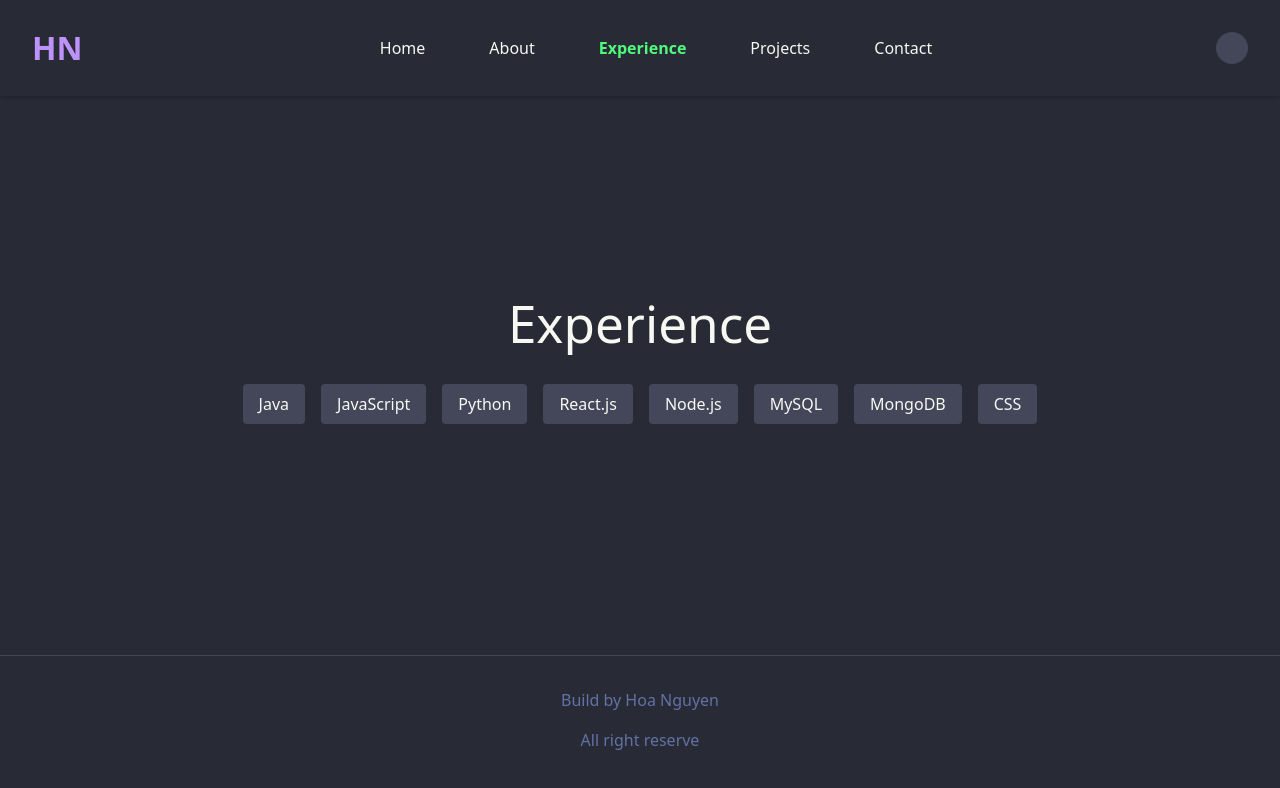
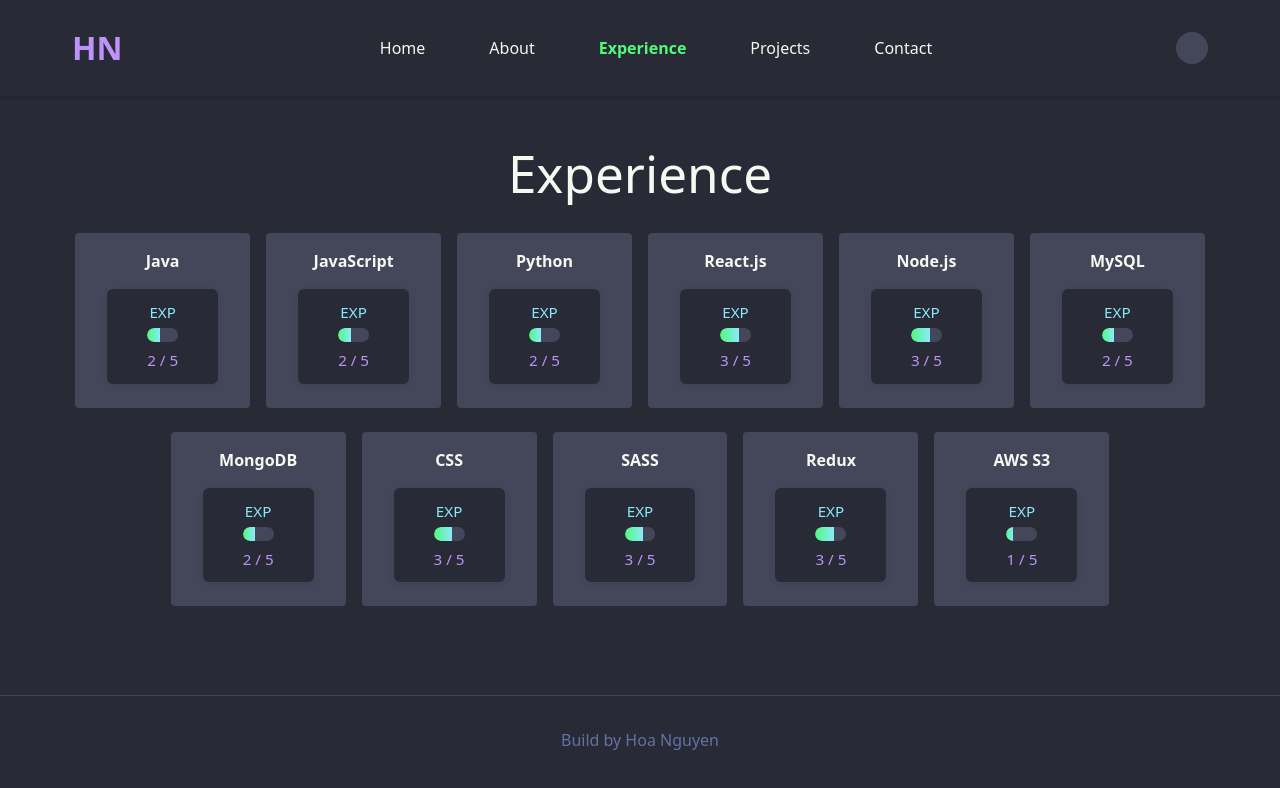
Before and after one commit to Tomnguyen2604/website, a React (Vite) app: page /experience in a window 1280 px wide. Shown: the top 788 px of the page. Built offline with nearby package versions, Linux system fonts and the light colour scheme; no server answers; some icons are missing.

Commit message:
large update

```diff
--- a/src/App.css
+++ b/src/App.css
@@ -43,7 +43,7 @@
 
 .home_container p {
     font-size: 1.2rem;
-    color: #666;
+    color: var(--dracula-foreground) !important;
 }
 
 .logo {
@@ -80,50 +80,6 @@
 
 .read-the-docs {
     color: #888;
-}
-
-/* Experience Section */
-.experience-container {
-    width: 100%;
-    padding: 2rem;
-}
-
-.section-header h1 {
-    color: var(--dracula-foreground);
-    margin-bottom: 2rem;
-    text-align: center;
-}
-
-.experience-grid {
-    display: grid;
-    grid-template-columns: repeat(auto-fit, minmax(250px, 1fr));
-    gap: 2rem;
-    justify-content: center;
-    padding: 1rem;
-    max-width: 1200px;
-    margin: 0 auto;
-}
-
-.tech-stack {
-    display: flex;
-    flex-wrap: wrap;
-    gap: 1rem;
-    justify-content: center;
-    list-style: none;
-    padding: 0;
-}
-
-.tech-stack li {
-    padding: 0.5rem 1rem;
-    border-radius: 4px;
-    background-color: var(--dracula-current-line);
-    color: var(--dracula-foreground);
-    transition: all 0.3s ease;
-}
-
-.tech-stack li:hover {
-    background-color: var(--dracula-selection);
-    transform: translateY(-2px);
 }
 
 /* Projects Section */
@@ -197,3 +153,114 @@
 :root[data-theme="dark"] .layout {
     background-color: var(--dracula-bg);
 }
+
+/* Responsive Design */
+@media (max-width: 1200px) {
+    .main-content {
+        padding: 80px 2rem 2rem 2rem;
+    }
+
+    .home_container h1 {
+        font-size: 3rem;
+    }
+
+    .home_container h2 {
+        font-size: 1.8rem;
+    }
+}
+
+@media (max-width: 992px) {
+    .home_container h1 {
+        font-size: 2.5rem;
+    }
+
+    .home_container h2 {
+        font-size: 1.5rem;
+    }
+
+    .about_container {
+        padding: 1.5rem;
+    }
+
+    .about_text p {
+        font-size: 1rem;
+    }
+}
+
+@media (max-width: 768px) {
+    .main-content {
+        padding: 80px 1rem 1rem 1rem;
+    }
+
+    .home_container h1 {
+        font-size: 2rem;
+    }
+
+    .home_container h2 {
+        font-size: 1.3rem;
+    }
+
+    .home_container p {
+        font-size: 1rem;
+    }
+
+    .about_container {
+        padding: 1rem;
+    }
+
+    .projects_container,
+    .experience-container,
+    .contact_container {
+        padding: 1rem;
+    }
+
+    .tech-stack {
+        gap: 0.5rem;
+    }
+
+    .tech-stack li {
+        padding: 0.4rem 0.8rem;
+        font-size: 0.9rem;
+    }
+}
+
+@media (max-width: 576px) {
+    .home_container h1 {
+        font-size: 1.8rem;
+    }
+
+    .home_container h2 {
+        font-size: 1.2rem;
+    }
+
+    .home_container p {
+        font-size: 0.9rem;
+    }
+
+    .about_text h1 {
+        font-size: 1.8rem;
+    }
+
+    .about_text p {
+        font-size: 0.9rem;
+    }
+
+    .tech-stack li {
+        padding: 0.3rem 0.6rem;
+        font-size: 0.8rem;
+    }
+}
+
+/* Ensure images are responsive */
+img {
+    max-width: 100%;
+    height: auto;
+}
+
+/* Ensure text remains readable on small screens */
+p,
+li,
+a {
+    word-wrap: break-word;
+    overflow-wrap: break-word;
+}
--- a/src/components/Experience.jsx
+++ b/src/components/Experience.jsx
@@ -1,16 +1,21 @@
 import { Fade } from "react-awesome-reveal";
+import "../styles/Experience.css";
+
+const tech_stack = [
+    { name: "Java", exp: 2 },
+    { name: "JavaScript", exp: 2 },
+    { name: "Python", exp: 2 },
+    { name: "React.js", exp: 3 },
+    { name: "Node.js", exp: 3 },
+    { name: "MySQL", exp: 2 },
+    { name: "MongoDB", exp: 2 },
+    { name: "CSS", exp: 3 },
+    { name: "SASS", exp: 3 },
+    { name: "Redux", exp: 3 },
+    { name: "AWS S3", exp: 1 },
+];
 
 const Expericance = () => {
-    const tech_stack = [
-        "Java",
-        "JavaScript",
-        "Python",
-        "React.js",
-        "Node.js",
-        "MySQL",
-        "MongoDB",
-        "CSS",
-    ];
     return (
         <div className="experience-container">
             <Fade triggerOnce duration={2000}>
@@ -22,7 +27,27 @@ const Expericance = () => {
                 <ul className="tech-stack">
                     {tech_stack.map((item, i) => (
                         <Fade key={i} triggerOnce duration={2000} delay={i * 5}>
-                            <li key={item}>{item}</li>
+                            <li key={item.name} className="exp-language">
+                                <div className="exp-language-title">
+                                    {item.name}
+                                </div>
+                                <div className="exp-dropdown">
+                                    <div className="exp-label">EXP</div>
+                                    <div className="exp-bar-bg">
+                                        <div
+                                            className="exp-bar-fill"
+                                            style={{
+                                                width: `${
+                                                    (item.exp / 5) * 100
+                                                }%`,
+                                            }}
+                                        ></div>
+                                    </div>
+                                    <div className="exp-value">
+                                        {item.exp} / 5
+                                    </div>
+                                </div>
+                            </li>
                         </Fade>
                     ))}
                 </ul>
--- a/src/components/Footer.jsx
+++ b/src/components/Footer.jsx
@@ -5,7 +5,6 @@ const Footer = () => {
         <Fade>
             <div id="footer">
                 <p>Build by Hoa Nguyen</p>
-                <p>All right reserve</p>
             </div>
         </Fade>
     );
--- a/src/components/Projects.jsx
+++ b/src/components/Projects.jsx
@@ -5,7 +5,8 @@ import "../styles/ProjectBox.css";
 
 const projects = [
     {
-        title: "conversy",
+        title: "coversy",
+        image: "./src/assets/coversy.png",
         description:
             "Final project for the course of Software Development at SAIT",
         links: [
@@ -14,6 +15,7 @@ const projects = [
                 url: "https://github.com/drewxs/coversy",
             },
         ],
+        libraries: ["React", "SASS", "Redux", "Express", "MongoDB", "AWS S3"],
     },
 ];
 
@@ -34,8 +36,10 @@ const Projects = () => {
                     <ProjectBox
                         key={idx}
                         title={project.title}
+                        image={project.image}
                         description={project.description}
                         links={project.links}
+                        libraries={project.libraries}
                     />
                 ))}
             </div>
--- /dev/null
+++ b/src/styles/Experience.css
@@ -0,0 +1,113 @@
+/* Experience Section */
+.experience-container {
+    width: 100%;
+    padding: 2rem;
+}
+
+.section-header h1 {
+    color: var(--dracula-foreground);
+    margin-bottom: 2rem;
+    text-align: center;
+}
+
+.experience-grid {
+    display: grid;
+    grid-template-columns: repeat(auto-fit, minmax(250px, 1fr));
+    gap: 2rem;
+    justify-content: center;
+    padding: 1rem;
+    max-width: 1200px;
+    margin: 0 auto;
+}
+
+.tech-stack {
+    display: flex;
+    flex-wrap: wrap;
+    gap: 1rem;
+    justify-content: center;
+    list-style: none;
+    padding: 0;
+}
+
+.tech-stack li {
+    padding: 0.5rem 1rem;
+    border-radius: 4px;
+    background-color: var(--dracula-current-line);
+    color: var(--dracula-foreground);
+    transition: all 0.3s ease;
+    min-width: 160px;
+    max-width: 180px;
+    display: flex;
+    flex-direction: column;
+    align-items: center;
+    box-sizing: border-box;
+    font-size: 1rem;
+}
+
+.tech-stack li:hover {
+    background-color: var(--dracula-selection);
+    transform: translateY(-2px);
+}
+
+/* EXP Dropdown Styles */
+.exp-language {
+    position: relative;
+    background: var(--dracula-current-line);
+    border-radius: 6px;
+    margin-bottom: 0.5rem;
+    transition: background 0.2s;
+}
+.exp-language:hover {
+    background: var(--dracula-selection);
+}
+.exp-language-title {
+    font-weight: 600;
+    color: var(--dracula-foreground);
+    padding: 0.5rem 1rem;
+}
+.exp-dropdown {
+    margin: 0.5rem 1rem 1rem 1rem;
+    background: var(--dracula-bg);
+    border-radius: 6px;
+    box-shadow: 0 2px 8px rgba(0, 0, 0, 0.08);
+    padding: 0.75rem 2.5rem;
+    animation: fadeInExp 0.3s;
+}
+.exp-label {
+    font-size: 0.95rem;
+    color: var(--dracula-cyan);
+    margin-bottom: 0.3rem;
+}
+.exp-bar-bg {
+    width: 100%;
+    height: 14px;
+    background: var(--dracula-current-line);
+    border-radius: 7px;
+    overflow: hidden;
+    margin-bottom: 0.4rem;
+}
+.exp-bar-fill {
+    height: 100%;
+    background: linear-gradient(
+        90deg,
+        var(--dracula-green),
+        var(--dracula-cyan)
+    );
+    border-radius: 7px 0 0 7px;
+    transition: width 0.4s cubic-bezier(0.4, 0, 0.2, 1);
+}
+.exp-value {
+    font-size: 0.95rem;
+    color: var(--dracula-purple);
+    font-weight: 500;
+}
+@keyframes fadeInExp {
+    from {
+        opacity: 0;
+        transform: translateY(-10px);
+    }
+    to {
+        opacity: 1;
+        transform: translateY(0);
+    }
+}
--- a/src/styles/Navbar.css
+++ b/src/styles/Navbar.css
@@ -2,7 +2,7 @@
     position: fixed;
     top: 0;
     width: 100%;
-    background-color: #fff;
+    background-color: var(--dracula-bg);
     box-shadow: 0 2px 4px rgba(0, 0, 0, 0.1);
     z-index: 1000;
     display: flex;
@@ -17,6 +17,7 @@
     height: 80px;
     width: 100%;
     max-width: 1200px;
+    position: relative;
 }
 
 .navbar_logo {
@@ -60,17 +61,68 @@
 
 .navbar_items li a {
     text-decoration: none;
-    color: #333;
+    color: var(--dracula-foreground);
     transition: color 0.3s ease;
 }
 
 .navbar_items li a:hover {
-    color: #007bff;
+    color: var(--dracula-pink);
 }
 
 .active-link {
-    color: #007bff !important;
+    color: var(--dracula-green) !important;
     font-weight: 600;
+}
+
+.mobile-menu-button {
+    display: none;
+    background: none;
+    border: none;
+    cursor: pointer;
+    padding: 1rem;
+    z-index: 1001;
+}
+
+.menu-icon {
+    display: block;
+    width: 28px;
+    height: 2px;
+    background-color: var(--dracula-foreground);
+    position: relative;
+    transition: background-color 0.3s ease;
+}
+
+.menu-icon::before,
+.menu-icon::after {
+    content: "";
+    position: absolute;
+    left: 0;
+    width: 28px;
+    height: 2px;
+    background-color: var(--dracula-foreground);
+    transition: transform 0.3s ease, top 0.3s ease, bottom 0.3s ease;
+}
+
+.menu-icon::before {
+    top: -8px;
+}
+
+.menu-icon::after {
+    top: 8px;
+}
+
+.menu-icon.open {
+    background-color: transparent;
+}
+
+.menu-icon.open::before {
+    transform: rotate(45deg);
+    top: 0;
+}
+
+.menu-icon.open::after {
+    transform: rotate(-45deg);
+    top: 0;
 }
 
 @media (max-width: 768px) {
@@ -78,8 +130,68 @@
         padding: 0 1rem;
     }
 
+    .navbar_items {
+        position: fixed;
+        top: 80px;
+        left: 0;
+        right: 0;
+        background-color: var(--dracula-bg);
+        padding: 1rem;
+        transform: translateY(-150%);
+        transition: transform 0.3s ease;
+        box-shadow: 0 2px 4px rgba(0, 0, 0, 0.1);
+        opacity: 0;
+        visibility: hidden;
+    }
+
+    .navbar_items.active {
+        transform: translateY(0);
+        opacity: 1;
+        visibility: visible;
+    }
+
+    .navbar_items ul {
+        flex-direction: column;
+        align-items: center;
+        gap: 1rem;
+    }
+
     .navbar_items li {
-        margin-left: 1rem;
-        font-size: 0.9rem;
+        margin: 0;
+        width: 100%;
+        text-align: center;
+    }
+
+    .navbar_logo {
+        position: relative;
+        left: 0;
+    }
+
+    .navbar_logo h1 {
+        font-size: 1.5rem;
+    }
+
+    .theme-toggle {
+        right: 1rem;
+    }
+
+    .mobile-menu-button {
+        display: block;
+        position: absolute;
+        right: 4rem;
     }
 }
+
+@media (max-width: 576px) {
+    .navbar_container {
+        padding: 0 0.5rem;
+    }
+
+    .navbar_logo h1 {
+        font-size: 1.3rem;
+    }
+
+    .navbar_items {
+        top: 70px;
+    }
+}
--- a/src/styles/ProjectBox.css
+++ b/src/styles/ProjectBox.css
@@ -169,3 +169,29 @@
         padding: 3rem 1rem 1rem 1rem;
     }
 }
+
+.project-modal-details {
+    display: flex;
+    flex-direction: column;
+    gap: 1rem;
+}
+
+.project-modal-separator {
+    height: 1px;
+    background-color: var(--dracula-current-line);
+    margin: 0.5rem 0;
+}
+
+.project-modal-languages {
+    display: flex;
+    flex-wrap: wrap;
+    gap: 0.5rem;
+}
+
+.language-tag {
+    background-color: var(--dracula-current-line);
+    color: var(--dracula-foreground);
+    padding: 0.25rem 0.75rem;
+    border-radius: 4px;
+    font-size: 0.9rem;
+}
```
Also changed, not shown: src/components/Navbar.jsx (+25 -4 lines), src/components/ProjectBox.jsx (+20 -1 lines), src/assets/coversy.png (added).
